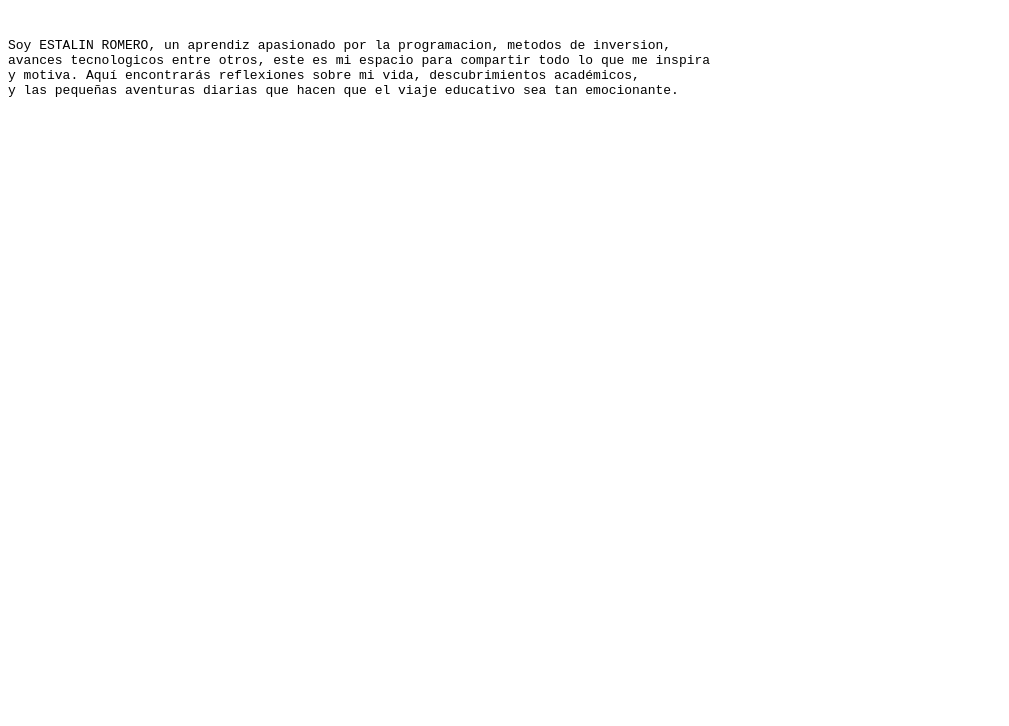
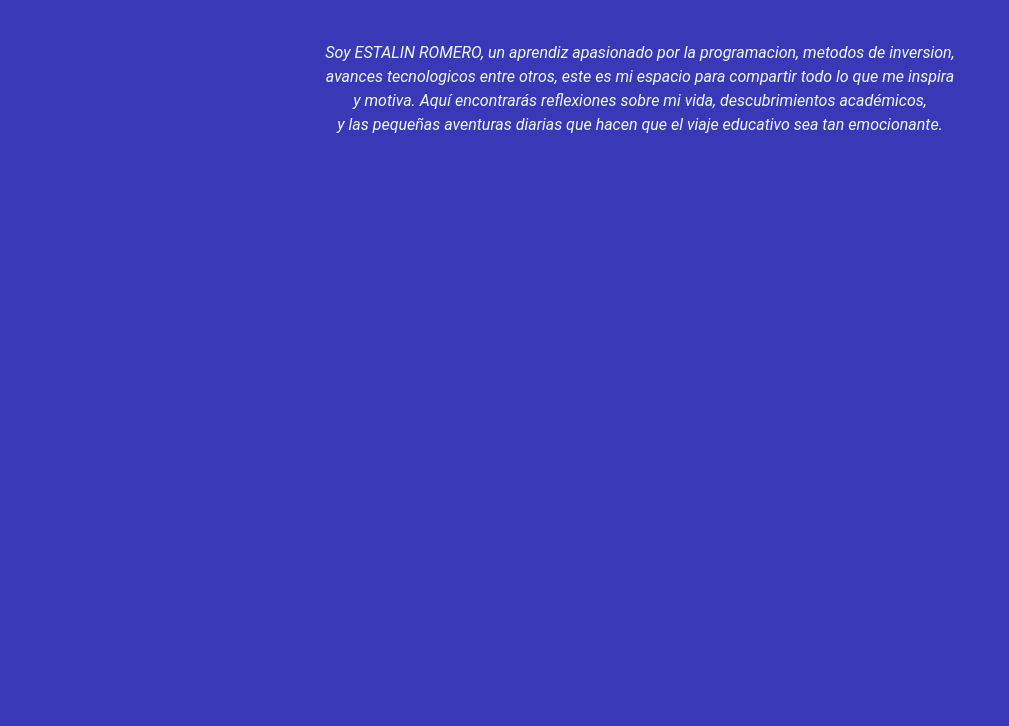
Before and after one commit to Estalin08/blog_personal, a plain HTML site: page index.html in a window 1280 px wide. Shown: the part 74-800 px from the top of the page, without its empty margins (0-1009 px from the left). Drawn offline with Linux system fonts and the light colour scheme.

Commit message:
Cambie la direccion de la hoja de estilos en head

```diff
--- a/index.html
+++ b/index.html
@@ -4,7 +4,7 @@
     <meta charset="UTF-8">
     <meta name="viewport" content="width=device-width, initial-scale=1.0">
     <title>Blog personal</title>
-    <link rel="stylesheet" href="bloc.css">
+    <link rel="stylesheet" href="styles.css">
 </head>
 <body>
     <H1>Bienvenido a mi blog (E'R🦁)</H1>
```
